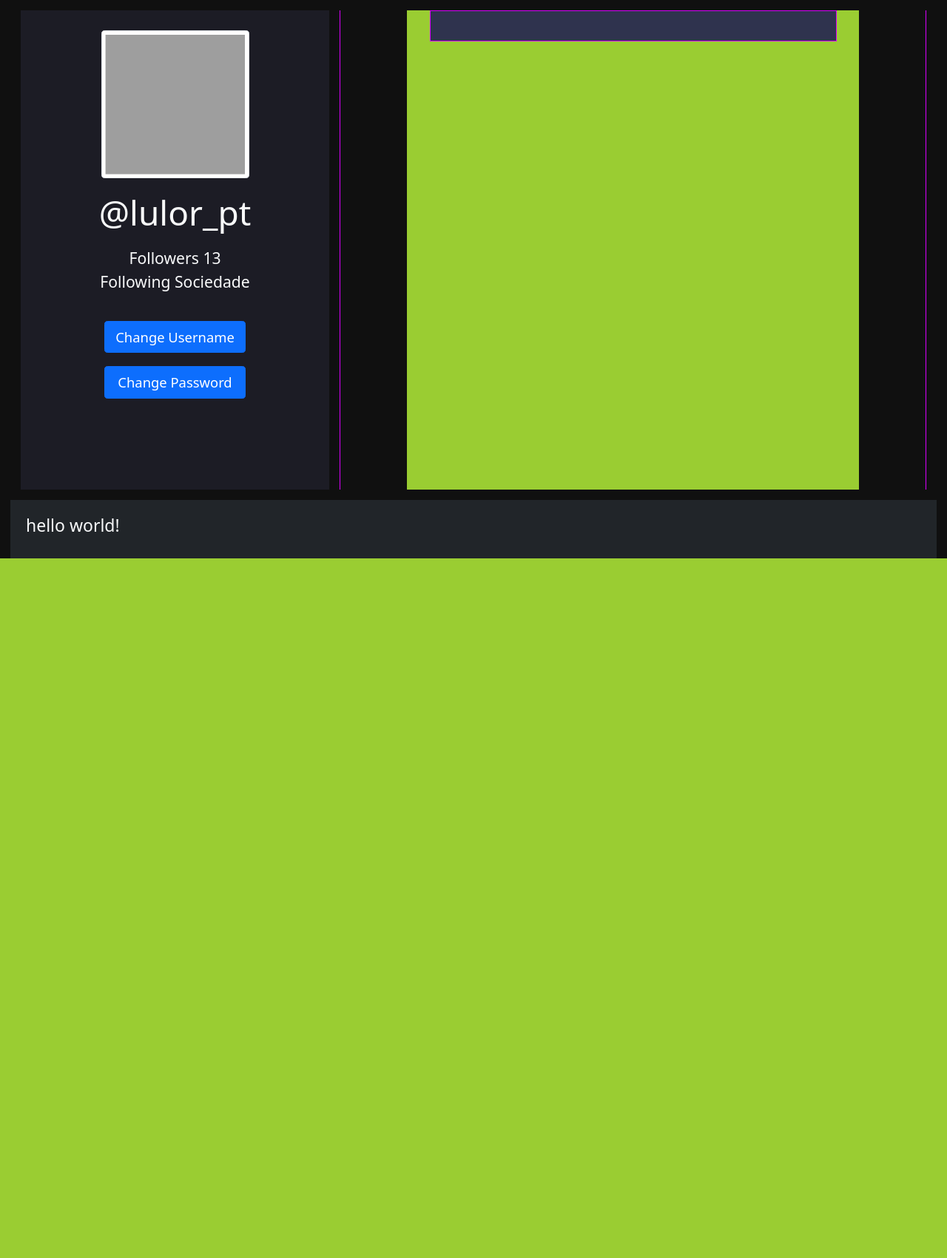
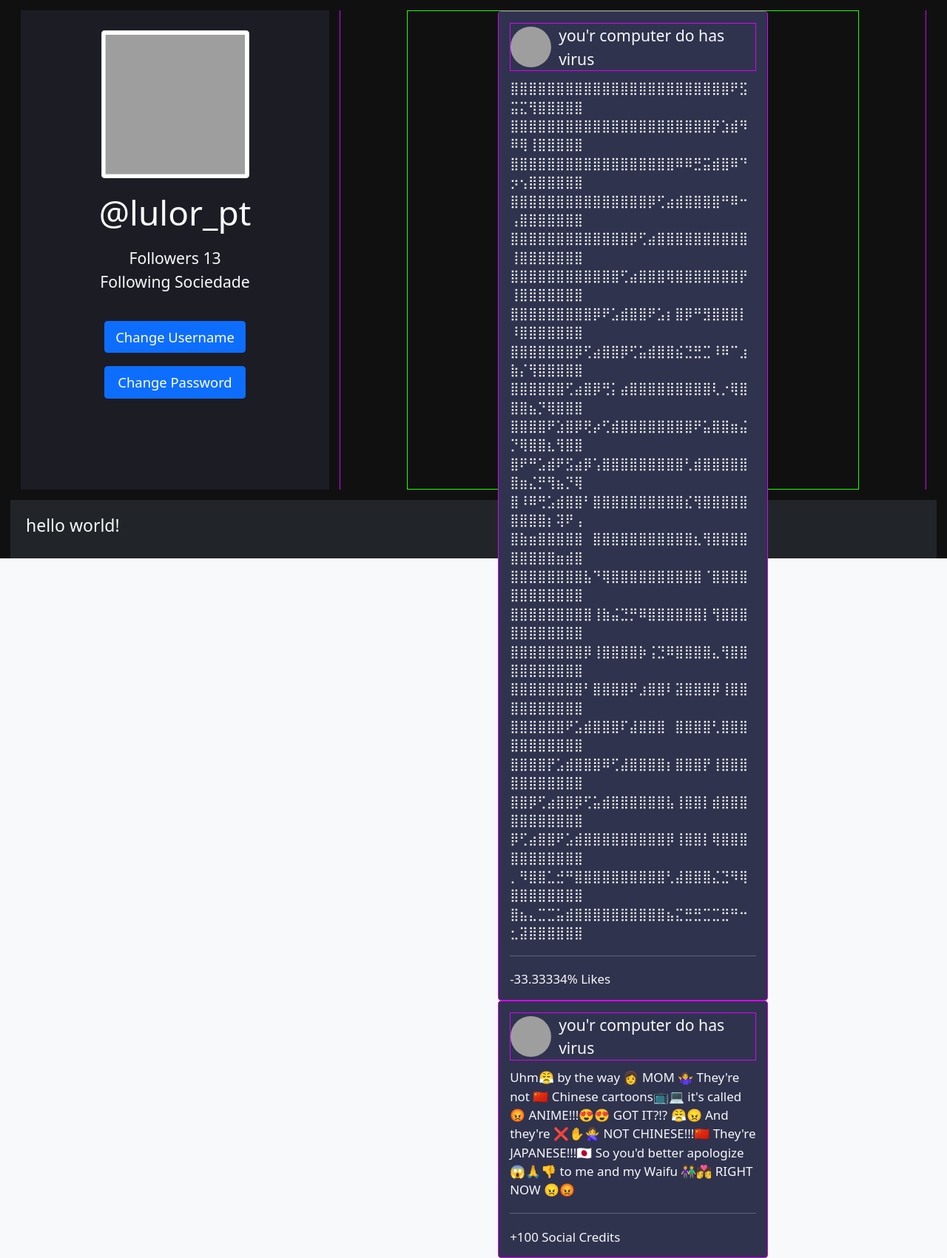
Before and after one commit to nicolasfvz/PI2021-MarkdownPost, a Django app: page /profiles/zimmermmann/ in a window 1280 px wide. Shown: the part 80-1781 px from the top of the page at 74% size. Before the commit the page ends 835 px from the top, so only its background shows below. Run offline with Django 3.2, Linux system fonts and the light colour scheme; grey boxes are pictures that could not be loaded.

Commit message:
visual code bugado

```diff
--- a/src/profiles/static/profiles/zimerma.css
+++ b/src/profiles/static/profiles/zimerma.css
@@ -135,7 +135,7 @@
 
 /* for main section */
 .active-cont {
-    margin-left: -33.33334%;
+    margin-left: -33.333333333333333333333333333333333334%;
 }
 
 
@@ -164,16 +164,16 @@
 
     margin: auto;
 
-    background-color: yellowgreen;
+    border: 1px solid #2f0;
 }
 
-#hadcontainer .post{
+#hadcontainer .card{
     margin: 0 auto;
 
-    width: 90%;
+    width: 60%;
     min-height: 10px;
 
-    padding: 10px;
+    padding: 15px;
 
     /* background-color: #36465d; */
     background-color: var(--dd);
@@ -181,12 +181,40 @@
 }
 
 
-#hadcontainer .post .avatar{
+#hadcontainer .card .profile{
     display: flex;
+    align-items: center;
 
-    margin-top: 20px;
+    border: 1px solid #d0f;
+}
 
+#hadcontainer .card .profile img{
+    width: 55px;
+    height: 55px;
+
+    border-radius: 69%;
 }
+
+#hadcontainer .card .profile .username{
+    margin-left: 10px;
+}
+
+#hadcontainer .card article{
+    font-size: 80%;
+    margin-top: 10px;
+}
+
+#hadcontainer .card .postinfo{
+    font-size: 80%;
+}
+
+
+
+
+
+
+
+
 
 
 
--- a/src/profiles/templates/profiles/zimmermmann.html
+++ b/src/profiles/templates/profiles/zimmermmann.html
@@ -92,22 +92,74 @@
 			<div id="hadcontainer">
 
 
-				<div class="post">
+				<div class="card">
 
-					<div class="avatar">
-						<div class="postAvatar"></div>
+					<div class="profile">
+						<div class="image">
+							<img src="https://i.ytimg.com/vi/sntGta76v6Y/mqdefault.jpg" alt="your computer has virus">
+						</div>
+						<div class="username">
+							you'r computer do has virus
+						</div>
 					</div>
 
-					<div class="postBody">
-						<div class="text"></div>
-						<div class="image"></div>
-						<div class="bott">
-							<div class="button"></div>
-							<div class="button"></div>
-							<div class="button"></div>
-						</div>
+					<article>
+⣿⣿⣿⣿⣿⣿⣿⣿⣿⣿⣿⣿⣿⣿⣿⣿⣿⣿⣿⣿⣿⣿⣿⣿⠟⣫⣭⣍⢻⣿⣿⣿⣿⣿
+⣿⣿⣿⣿⣿⣿⣿⣿⣿⣿⣿⣿⣿⣿⣿⣿⣿⣿⣿⣿⣿⣿⡟⣱⣾⠻⠿⢿⢸⣿⣿⣿⣿⣿
+⣿⣿⣿⣿⣿⣿⣿⣿⣿⣿⣿⣿⣿⣿⣿⣿⣿⣿⠿⠿⣛⣭⣾⣿⠿⠙⡲⢢⣿⣿⣿⣿⣿⣿
+⣿⣿⣿⣿⣿⣿⣿⣿⣿⣿⣿⣿⣿⣿⣿⡿⢋⣴⣾⣿⣿⣿⣿⠛⠿⠒⢠⣿⣿⣿⣿⣿⣿⣿
+⣿⣿⣿⣿⣿⣿⣿⣿⣿⣿⣿⣿⣿⡿⢋⣴⣿⣿⣿⣿⣿⣿⣿⣿⣿⣿⢸⣿⣿⣿⣿⣿⣿⣿
+⣿⣿⣿⣿⣿⣿⣿⣿⣿⣿⣿⣿⢋⣴⣿⣿⣿⢿⣿⣿⣿⣿⣿⣿⣿⡟⢸⣿⣿⣿⣿⣿⣿⣿
+⣿⣿⣿⣿⣿⣿⣿⣿⣿⡿⠟⣡⣾⣿⣿⠟⣡⡆⣿⡿⠛⣻⣿⣿⣿⡇⠸⣿⣿⣿⣿⣿⣿⣿
+⣿⣿⣿⣿⣿⣿⣿⡿⢋⣴⣿⣿⡿⢋⣥⣾⣿⣿⣮⣙⣛⣉⠸⠿⠉⣰⣷⡌⢻⣿⣿⣿⣿⣿
+⣿⣿⣿⣿⣿⣿⢋⣴⣿⡿⢛⡅⣴⣿⣿⣿⣿⣿⣿⣿⣿⣿⢇⡐⢿⣿⣿⣿⣦⡙⢿⣿⣿⣿
+⣿⣿⣿⣿⠟⣱⣿⡿⢟⡴⢋⣾⣿⣿⣿⣿⣿⣿⣿⣿⠟⣥⣿⣿⣶⣬⡙⢿⣿⣿⣆⢻⣿⣿
+⣿⠟⠛⣡⣾⠟⣫⣴⡿⢡⣿⣿⣿⣿⣿⣿⣿⣿⣿⢃⣾⣿⣿⣿⣿⣿⣿⣶⣌⡛⢻⣦⡙⢿
+⣿⠸⠿⢛⣡⣾⣿⣿⠃⣿⣿⣿⣿⣿⣿⣿⣿⣿⣿⣎⢻⣿⣿⣿⣿⣿⣿⣿⣿⣿⡆⢽⠟⢠
+⣿⣷⣶⣿⣿⣿⣿⣿⠀⣿⣿⣿⣿⣿⣿⣿⣿⣿⣿⣿⣆⢻⣿⣿⣿⣿⣿⣿⣿⣿⣿⣶⣾⣿
+⣿⣿⣿⣿⣿⣿⣿⣿⣧⠙⢿⣿⣿⣿⣿⣿⣿⣿⣿⣿⣿⠈⣿⣿⣿⣿⣿⣿⣿⣿⣿⣿⣿⣿
+⣿⣿⣿⣿⣿⣿⣿⣿⣿⢸⣷⣬⣙⡛⠿⣿⣿⣿⣿⣿⣿⡇⢻⣿⣿⣿⣿⣿⣿⣿⣿⣿⣿⣿
+⣿⣿⣿⣿⣿⣿⣿⣿⡿⢸⣿⣿⣿⣿⡷⢨⣙⠿⣿⣿⣿⣿⣄⢻⣿⣿⣿⣿⣿⣿⣿⣿⣿⣿
+⣿⣿⣿⣿⣿⣿⣿⣿⠃⣿⣿⣿⣿⠟⣰⣿⣿⠇⣽⣿⣿⣿⡿⢸⣿⣿⣿⣿⣿⣿⣿⣿⣿⣿
+⣿⣿⣿⣿⣿⣿⠟⣡⣾⣿⣿⣿⠏⣼⣿⣿⣿⠀⣿⣿⣿⣿⢃⣿⣿⣿⣿⣿⣿⣿⣿⣿⣿⣿
+⣿⣿⣿⣿⡟⣡⣾⣿⣿⣿⠿⢋⣼⣿⣿⣿⣿⡆⣿⣿⣿⡟⢸⣿⣿⣿⣿⣿⣿⣿⣿⣿⣿⣿
+⣿⣿⡿⢋⣴⣿⣿⡿⢋⣥⣾⣿⣿⣿⣿⣿⣿⣧⢸⣿⣿⡇⣾⣿⣿⣿⣿⣿⣿⣿⣿⣿⣿⣿
+⡿⢋⣴⣿⣿⠟⣡⣾⣿⣿⣿⣿⣿⣿⣿⣿⣿⡿⢸⣿⣿⡇⢿⣿⣿⣿⣿⣿⣿⣿⣿⣿⣿⣿
+⡀⠻⣿⣿⣁⣚⠛⣿⣿⣿⣿⣿⣿⣿⣿⣿⣿⢃⣼⣿⣿⣿⣌⣙⠻⢿⣿⣿⣿⣿⣿⣿⣿⣿
+⣿⣦⣄⣉⣉⣥⣾⣿⣿⣿⣿⣿⣿⣿⣿⣿⣿⣦⣍⣛⣛⣉⣉⣛⠛⠒⣂⣽⣿⣿⣿⣿⣿⣿
+					</article>
+
+					<hr>
+
+					<div class="postinfo">
+						-33.33334% Likes
 					</div>
-				</div>
+
+</div>
+
+<div class="card">
+
+	<div class="profile">
+		<div class="image">
+			<img src="https://i.ytimg.com/vi/sntGta76v6Y/mqdefault.jpg" alt="your computer has virus">
+		</div>
+		<div class="username">
+			you'r computer do has virus
+		</div>
+	</div>
+
+	<article>
+		Uhm😤 by the way 👩 MOM 🤷‍♀️ They're not 🇨🇳 Chinese cartoons📺💻 it's called😡 ANIME!!!😍😍 GOT IT?!? 😤😠 And they're ❌✋🙅‍♀️ NOT CHINESE!!!🇨🇳 They're JAPANESE!!!🇯🇵 So you'd better apologize 😱🙏👎 to me and my Waifu 👫💏 RIGHT NOW 😠😡
+	</article>
+
+	<hr>
+
+	<div class="postinfo">
+		+100 Social Credits
+	</div>
+
+</div>
+
 			</div>
 
 
```
Also changed, not shown: src/db.sqlite3.
